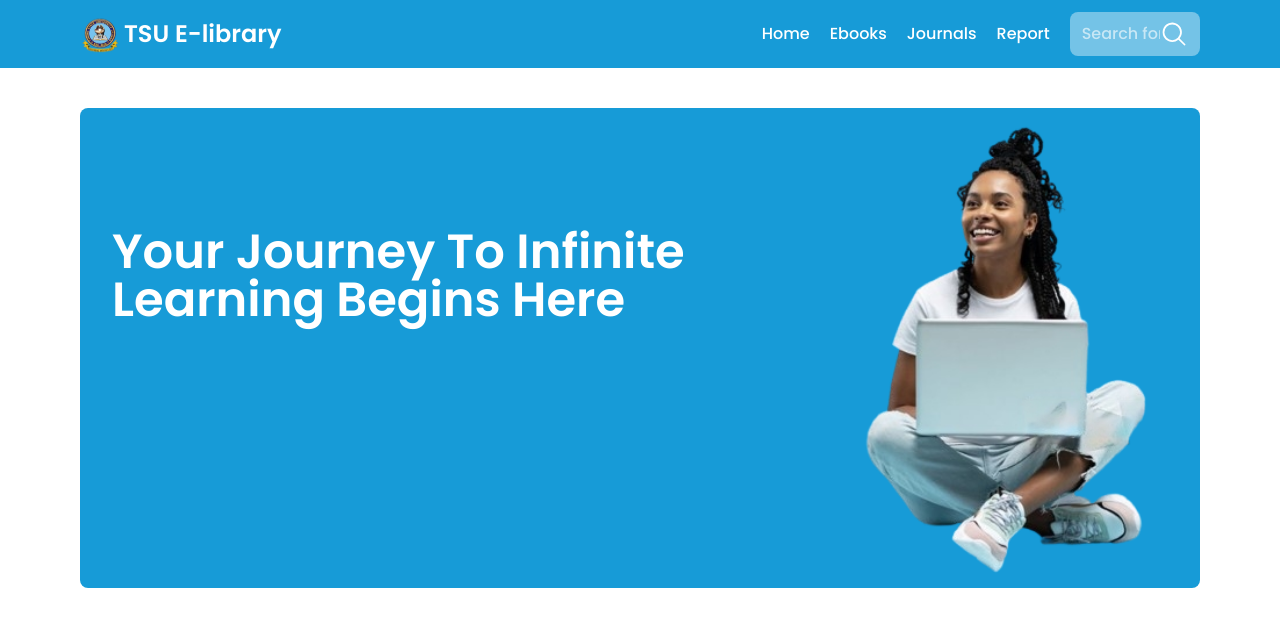
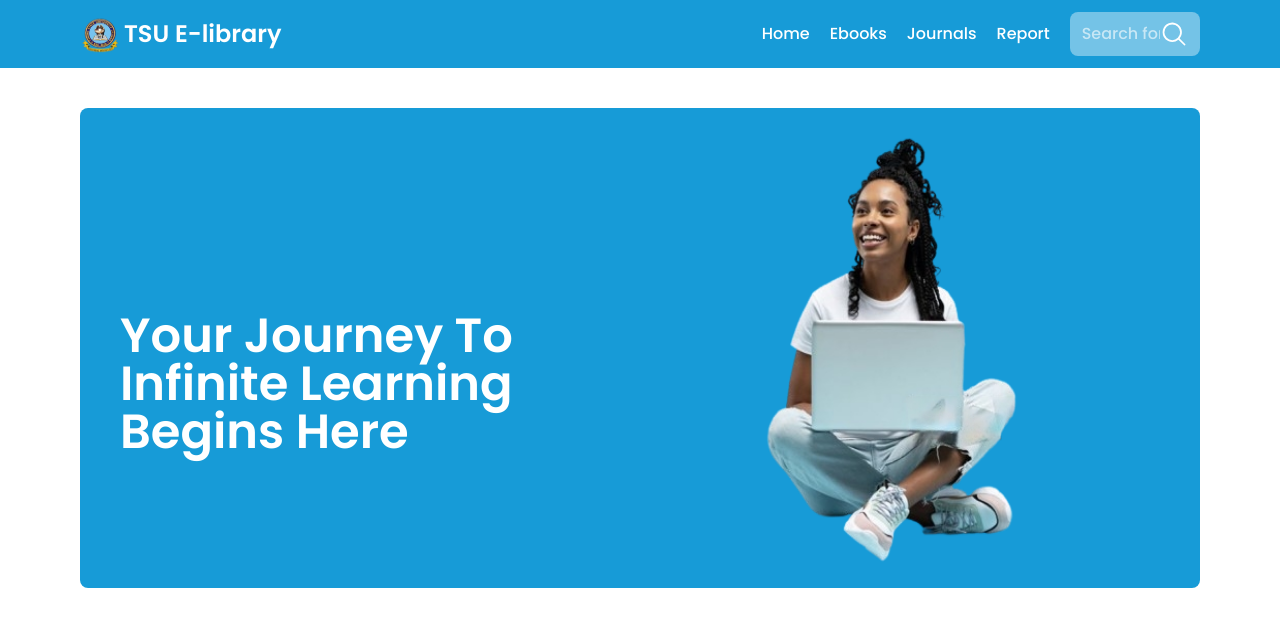
Before and after one commit to Vixs101/Ebooks_and_Journal_Management_System, a React (Vite) app: page / in a window 1280 px wide. Shown: the top 626 px of the page. Built offline with nearby package versions, Linux system fonts and the light colour scheme.

Commit message:
fixed some bugs on the hero section

```diff
--- a/src/pages/Home.tsx
+++ b/src/pages/Home.tsx
@@ -6,14 +6,20 @@ function Home() {
     <>
       <NavBar />
       <section className="p-2 md:px-20 w-full h-full md:py-10">
-        <div className="flex md:flex-row flex-col- w-full h-2/3 bg-[#179BD7] rounded-lg text-white md:px-8 items-center">
-          <aside className="md:h-1/2 text-center md:text-start text-xl w-full md:w-1/2 lg:w-3/4 md:text-4xl lg:text-5xl ">
-            <h1 className="w-full font-semibold leading-12">Your Journey To Infinite Learning Begins Here</h1>
+        <section className="flex md:flex-row flex-col w-full h-1/2 md:h-2/3 bg-[#179BD7] rounded-lg text-white md:px-10 items-center p-3">
+          <aside className="md:w-1/2 h-2/6 text-2xl text-center md:text-start md:text-3xl lg:text-5xl">
+            <h1 className="mt-10 w-full h-full md:h-0 font-semibold leading-12 ">
+              Your Journey To Infinite Learning Begins Here
+            </h1>
           </aside>
-          <aside className="bg-[url(/images/heroImage.png)] bg-no-repeat bg-center bg-cover w-full md:w-1/2 lg:w-1/2 md:h-full h-3/4 ">
-
+          <aside className="flex-grow h-1/2 md:h-3/4 lg:h-full md:w-3/4">
+            <img
+              src="/images/heroImage.png"
+              alt="Hero image"
+              className="w-full h-full"
+            />
           </aside>
-        </div>
+        </section>
       </section>
     </>
   );
```
